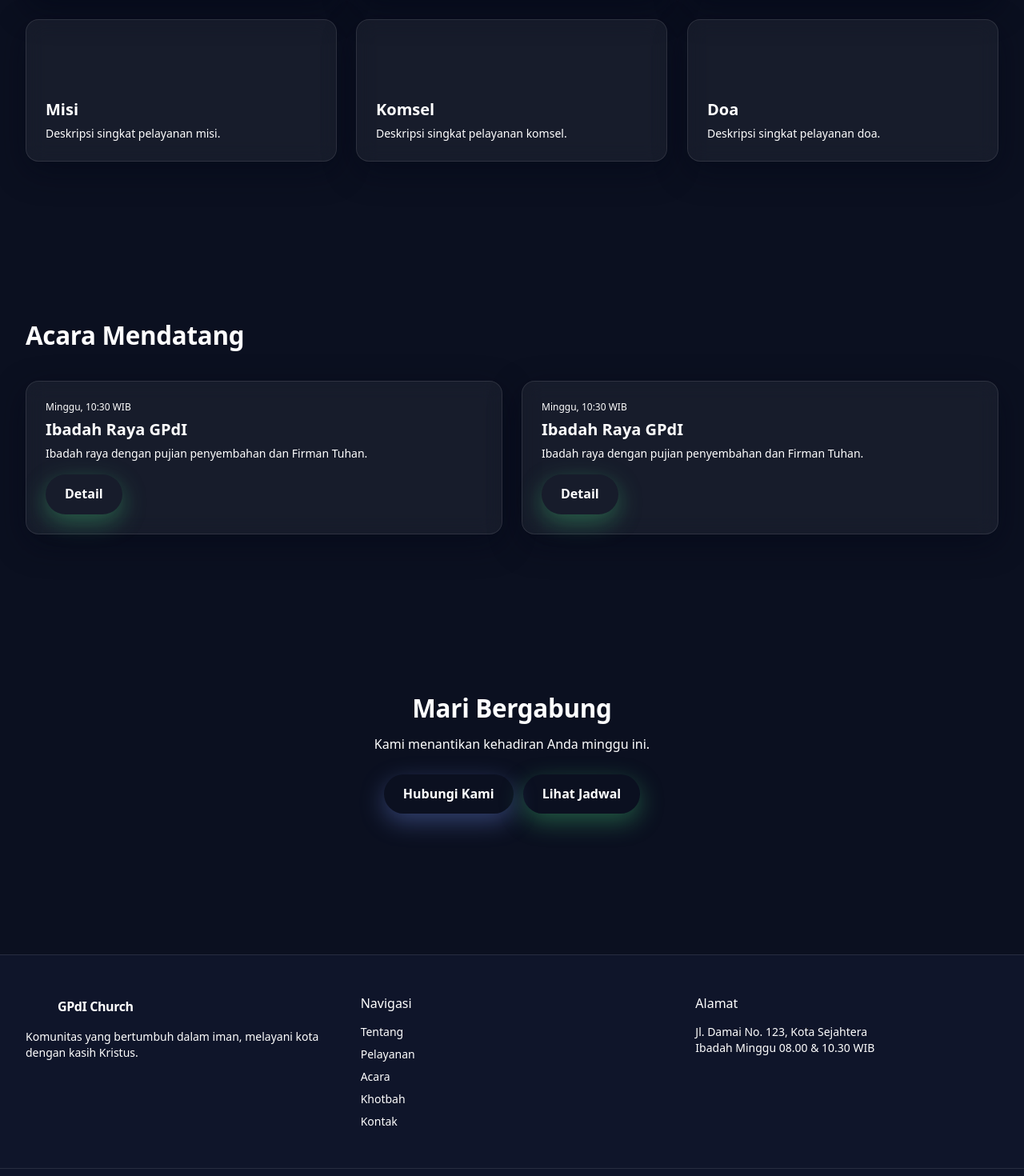
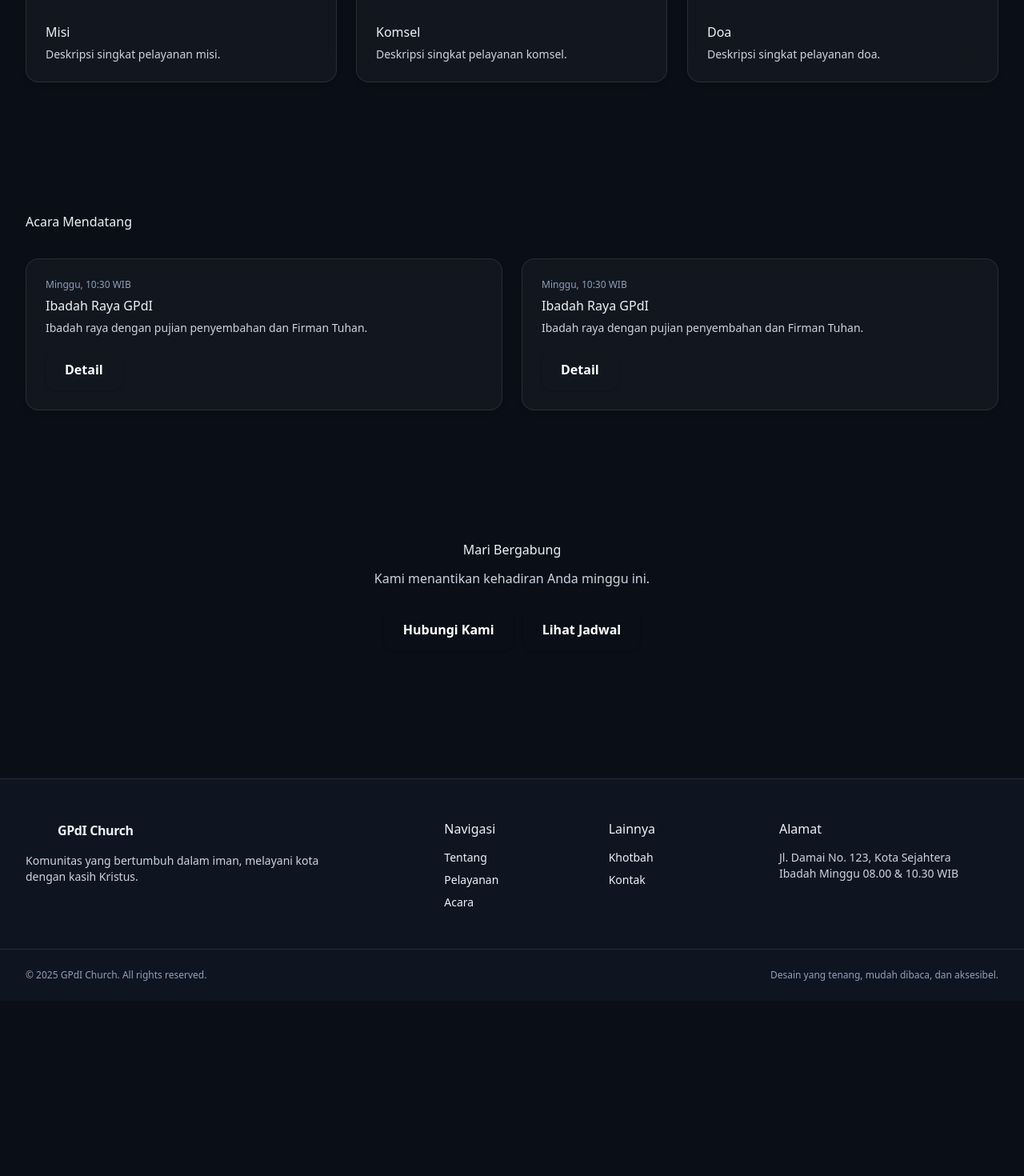
Before and after one commit to TheophilusAE/GPDI-2, a Next.js app: page / in a window 1280 px wide. Shown: the part 1100-2570 px from the top of the page at 80% size. After the commit the page ends 2351 px from the top, so only its background shows below. Built offline with nearby package versions, Linux system fonts and the light colour scheme.

Commit message:
Website V4

```diff
--- a/src/app/about/ui/AboutClient.tsx
+++ b/src/app/about/ui/AboutClient.tsx
@@ -7,8 +7,8 @@ export default function AboutClient() {
     <main className="section-pad">
       <div className="container-responsive grid lg:grid-cols-2 gap-10 items-start">
         <div>
-          <h1 className="text-3xl sm:text-4xl font-extrabold neon-text-secondary text-white">Tentang Kami</h1>
-          <p className="text-slate-300 mt-3">GPdI adalah gereja yang berfokus pada Firman, doa, dan misi.</p>
+          <h1 className="font-extrabold neon-text-secondary text-white">Tentang Kami</h1>
+          <p className="text-slate-300 mt-3 max-w-prose">GPdI adalah gereja yang berfokus pada Firman, doa, dan misi.</p>
           <div className="mt-6 space-y-4 text-slate-300">
             <p>Kami percaya kepada Yesus Kristus sebagai Tuhan dan Juruselamat.</p>
             <p>Kami melayani keluarga, anak-anak, pemuda, dan komunitas sekitar.</p>
--- a/src/app/contact/page.tsx
+++ b/src/app/contact/page.tsx
@@ -7,7 +7,7 @@ export default function ContactPage() {
     <main className="section-pad">
       <div className="container-responsive grid lg:grid-cols-2 gap-10">
         <div>
-          <h1 className="text-3xl sm:text-4xl font-extrabold text-white neon-text-secondary">Kontak</h1>
+          <h1 className="font-extrabold text-white neon-text-secondary">Kontak</h1>
           <p className="text-slate-300 mt-3">Silakan tinggalkan pesan, kami akan segera membalas.</p>
           <form className="mt-6 space-y-4">
             <input className="w-full rounded-xl border border-white/10 bg-white/5 text-white placeholder:text-slate-400 px-4 py-3" placeholder="Nama" />
--- a/src/app/events/ui/EventsClient.tsx
+++ b/src/app/events/ui/EventsClient.tsx
@@ -6,7 +6,7 @@ export default function EventsClient() {
   return (
     <main className="section-pad">
       <div className="container-responsive">
-        <h1 className="text-3xl sm:text-4xl font-extrabold text-white neon-text-secondary">Acara</h1>
+        <h1 className="font-extrabold text-white neon-text-secondary">Acara</h1>
         <div className="mt-8 grid gap-6 sm:grid-cols-2">
           {[1, 2, 3, 4].map((n, i) => (
             <motion.div key={n} initial={{ opacity: 0, y: 8 }} whileInView={{ opacity: 1, y: 0 }} viewport={{ once: true }} transition={{ delay: i * 0.05 }} className="glass rounded-2xl p-6">
--- a/src/app/globals.css
+++ b/src/app/globals.css
@@ -2,37 +2,37 @@
 
 /* Theme tokens using [data-theme] */
 [data-theme="dark"] {
-  --background: #0b1020;
-  --foreground: #ffffff;
-  --muted: #ffffff;
-  --surface: #0f152a;
-  --surface-2: #0d1326;
-  --brand-primary: #7c9cff;
-  --brand-primary-700: #5c7de6;
-  --brand-secondary: #4ade80;
-  --brand-secondary-700: #22c55e;
-  --brand-accent: #fbbf24;
+  --background: #0a0f17;
+  --foreground: #eef2f6;
+  --muted: #c9d1db;
+  --surface: #0e1521;
+  --surface-2: #0c121c;
+  --brand-primary: #8bb8ff;
+  --brand-primary-700: #6e9de6;
+  --brand-secondary: #7bd8b0;
+  --brand-secondary-700: #55c999;
+  --brand-accent: #ffd28a;
   --brand-white: #ffffff;
   --border-soft: rgba(255,255,255,0.10);
-  --glass-bg: rgba(255,255,255,0.05);
+  --glass-bg: rgba(255,255,255,0.045);
   --hover-overlay: rgba(255,255,255,0.06);
 }
 
 [data-theme="light"] {
-  --background: #ffffff;
-  --foreground: #0b1020;
-  --muted: #0b1020;
-  --surface: #f3f6fb;
-  --surface-2: #e9eef7;
-  --brand-primary: #3b5bdb; /* deeper indigo for light */
-  --brand-primary-700: #364fc7;
-  --brand-secondary: #16a34a;
-  --brand-secondary-700: #15803d;
-  --brand-accent: #d97706;
-  --brand-white: #0b1020; /* contrast text on colored buttons stays dark in light? keep white text -> override in buttons */
+  --background: #fafaf8;
+  --foreground: #0f1720;
+  --muted: #334155;
+  --surface: #f3f4f6;
+  --surface-2: #ebecef;
+  --brand-primary: #3758f9;
+  --brand-primary-700: #2f4ed6;
+  --brand-secondary: #2fb78a;
+  --brand-secondary-700: #269a74;
+  --brand-accent: #b7791f;
+  --brand-white: #ffffff;
   --border-soft: rgba(0,0,0,0.10);
-  --glass-bg: rgba(0,0,0,0.05);
-  --hover-overlay: rgba(0,0,0,0.06);
+  --glass-bg: rgba(255,255,255,0.6);
+  --hover-overlay: rgba(0,0,0,0.04);
 }
 
 @theme inline {
@@ -55,28 +55,28 @@
 
 body {
   background:
-    radial-gradient(900px 700px at 10% -10%, rgba(124,156,255,0.10), transparent 60%),
-    radial-gradient(1000px 750px at 120% 0%, rgba(74,222,128,0.10), transparent 60%),
+    radial-gradient(80rem 60rem at 10% -10%, color-mix(in oklab, var(--brand-primary) 12%, transparent), transparent 60%),
+    radial-gradient(85rem 62rem at 120% 0%, color-mix(in oklab, var(--brand-secondary) 12%, transparent), transparent 60%),
     var(--background);
   color: var(--foreground);
   font-family: ui-sans-serif, system-ui, -apple-system, Segoe UI, Roboto,
     Helvetica, Arial, "Apple Color Emoji", "Segoe UI Emoji";
-  line-height: 1.6;
+  line-height: 1.75;
 }
 
 /* Typography scale for comfort */
-:where(h1){ font-size: clamp(2rem, 2vw + 1.5rem, 3.25rem); font-weight: 800; letter-spacing: -0.02em; }
-:where(h2){ font-size: clamp(1.5rem, 1.2vw + 1rem, 2.25rem); font-weight: 700; letter-spacing: -0.01em; }
-:where(h3){ font-size: 1.25rem; font-weight: 600; }
-:where(p){ color: var(--muted); }
+::where(h1){ font-size: clamp(2.25rem, 2.2vw + 1.5rem, 3.5rem); font-weight: 800; letter-spacing: -0.02em; }
+::where(h2){ font-size: clamp(1.75rem, 1.3vw + 1rem, 2.5rem); font-weight: 700; letter-spacing: -0.01em; }
+::where(h3){ font-size: 1.125rem; font-weight: 600; }
+::where(p){ color: var(--muted); }
 
 /* Enforce white text across common elements */
-:where(p, span, li, h1, h2, h3, h4, h5, h6, small, a, button, label, input, textarea, select, strong, em) {
+::where(p, span, li, h1, h2, h3, h4, h5, h6, small, a, button, label, input, textarea, select, strong, em) {
   color: var(--foreground) !important;
 }
 
 /* Focus styles */
-:where(a, button, input, select, textarea):focus-visible {
+::where(a, button, input, select, textarea):focus-visible {
   outline: 2px solid color-mix(in oklab, var(--brand-primary) 70%, white 30%);
   outline-offset: 2px;
   border-radius: 0.5rem;
@@ -93,21 +93,21 @@ body {
 }
 
 .btn-primary {
-  @apply inline-flex items-center justify-center rounded-full bg-[--color-primary] text-white px-6 py-3 font-semibold shadow-[0_10px_30px_rgba(124,156,255,0.35)] hover:shadow-[0_16px_40px_rgba(124,156,255,0.45)] active:scale-[0.98] transition;
+  @apply inline-flex items-center justify-center rounded-xl bg-[--color-primary] text-white px-6 py-3 font-semibold shadow-sm hover:shadow-md active:scale-[0.99] transition;
 }
 
 .btn-secondary {
-  @apply inline-flex items-center justify-center rounded-full bg-[--color-secondary] text-white px-6 py-3 font-semibold shadow-[0_10px_30px_rgba(74,222,128,0.35)] hover:shadow-[0_16px_40px_rgba(74,222,128,0.45)] active:scale-[0.98] transition;
+  @apply inline-flex items-center justify-center rounded-xl bg-[--color-secondary] text-white px-6 py-3 font-semibold shadow-sm hover:shadow-md active:scale-[0.99] transition;
 }
 
 .glass {
-  @apply backdrop-blur-md shadow-[0_12px_40px_rgba(2,6,23,0.45)];
-  background-color: var(--glass-bg);
+  @apply backdrop-blur-lg shadow-md;
+  background-color: color-mix(in oklab, var(--glass-bg) 85%, transparent);
   border: 1px solid var(--border-soft);
 }
 
 .section-pad {
-  @apply py-16 sm:py-24;
+  @apply py-14 sm:py-20;
 }
 
 .neon-text-primary { text-shadow: 0 4px 16px rgba(124,156,255,0.45); }
@@ -115,7 +115,7 @@ body {
 
 /* Card hover lift */
 .card-hover {
-  @apply transition-transform duration-300 ease-out will-change-transform hover:-translate-y-1;
+  @apply transition-transform duration-300 ease-out will-change-transform hover:-translate-y-0.5;
 }
 
 /* Soft divider */
--- a/src/app/ministries/ui/MinistriesClient.tsx
+++ b/src/app/ministries/ui/MinistriesClient.tsx
@@ -13,7 +13,7 @@ export default function MinistriesClient() {
   return (
     <main className="section-pad">
       <div className="container-responsive">
-        <h1 className="text-3xl sm:text-4xl font-extrabold text-white neon-text-secondary">Pelayanan</h1>
+        <h1 className="font-extrabold text-white neon-text-secondary">Pelayanan</h1>
         <div className="mt-8 grid gap-6 sm:grid-cols-2 lg:grid-cols-3">
           {items.map((it, i) => (
             <motion.div key={it.title} initial={{ opacity: 0, y: 8 }} whileInView={{ opacity: 1, y: 0 }} viewport={{ once: true }} transition={{ delay: i * 0.05 }} className="glass rounded-2xl p-6">
--- a/src/app/page.tsx
+++ b/src/app/page.tsx
@@ -9,7 +9,7 @@ export default function Home() {
       {/* Hero */}
       <section className="relative section-pad overflow-hidden">
         <div className="absolute inset-0 -z-10" />
-        <div className="absolute -top-24 -right-24 h-96 w-96 rounded-full bg-gradient-to-br from-[--color-primary]/25 to-[--color-secondary]/25 blur-3xl" />
+        <div className="absolute -top-24 -right-24 h-96 w-96 rounded-full bg-gradient-to-br from-[--color-primary]/20 to-[--color-secondary]/20 blur-3xl" />
         <div className="container-responsive grid lg:grid-cols-2 gap-10 items-center">
           <div>
             <motion.h1
@@ -32,7 +32,7 @@ export default function Home() {
               initial={{ opacity: 0, y: 10 }}
               animate={{ opacity: 1, y: 0 }}
               transition={{ delay: 0.2, duration: 0.6 }}
-              className="mt-8 flex gap-4"
+              className="mt-8 flex gap-3 flex-wrap"
             >
               <Link href="#join" className="btn-primary">Hadiri Ibadah</Link>
               <Link href="/about" className="btn-secondary">Pelajari Kami</Link>
@@ -66,7 +66,7 @@ export default function Home() {
                 transition={{ delay: i * 0.05 }}
                 className="glass rounded-2xl p-6 card-hover"
               >
-                <div className="h-14 w-14 rounded-xl bg-gradient-to-br from-[--color-primary] to-[--color-secondary] mb-4" />
+                <div className="h-12 w-12 rounded-lg bg-gradient-to-br from-[--color-primary] to-[--color-secondary] mb-3" />
                 <h3 className="font-medium">{name}</h3>
                 <p className="text-sm text-slate-300 mt-1">Deskripsi singkat pelayanan {name.toLowerCase()}.</p>
               </motion.div>
@@ -97,7 +97,7 @@ export default function Home() {
         <div className="container-responsive text-center">
           <h2 className="">Mari Bergabung</h2>
           <p className="mt-2 text-slate-300">Kami menantikan kehadiran Anda minggu ini.</p>
-          <div className="mt-6 inline-flex gap-3">
+          <div className="mt-6 inline-flex gap-3 flex-wrap justify-center">
             <Link href="/contact" className="btn-primary">Hubungi Kami</Link>
             <Link href="/events" className="btn-secondary">Lihat Jadwal</Link>
           </div>
--- a/src/app/sermons/ui/SermonsClient.tsx
+++ b/src/app/sermons/ui/SermonsClient.tsx
@@ -6,7 +6,7 @@ export default function SermonsClient() {
   return (
     <main className="section-pad">
       <div className="container-responsive">
-        <h1 className="text-3xl sm:text-4xl font-extrabold text-white neon-text-secondary">Khotbah</h1>
+        <h1 className="font-extrabold text-white neon-text-secondary">Khotbah</h1>
         <div className="mt-8 grid gap-6 sm:grid-cols-2 lg:grid-cols-3">
           {[1, 2, 3].map((n, i) => (
             <motion.div key={n} initial={{ opacity: 0, y: 8 }} whileInView={{ opacity: 1, y: 0 }} viewport={{ once: true }} transition={{ delay: i * 0.05 }} className="glass rounded-2xl p-6">
--- a/src/components/Footer.tsx
+++ b/src/components/Footer.tsx
@@ -3,27 +3,34 @@ import Link from "next/link";
 export default function Footer() {
   return (
     <footer className="mt-20 border-t" style={{borderColor: "var(--border-soft)", backgroundColor: "var(--surface)"}}>
-      <div className="container-responsive py-12 grid gap-10 sm:grid-cols-3">
-        <div>
+      <div className="container-responsive py-12 grid gap-10 md:grid-cols-12">
+        <div className="md:col-span-5">
           <div className="flex items-center gap-2">
-            <span className="inline-block h-8 w-8 rounded-full bg-gradient-to-br from-[--color-primary] to-[--color-secondary]" />
+            <span className="inline-block h-8 w-8 rounded-lg bg-gradient-to-br from-[--color-primary] to-[--color-secondary]" />
             <span className="font-semibold tracking-tight">GPdI Church</span>
           </div>
           <p className="mt-3 text-sm text-slate-300 max-w-sm">
             Komunitas yang bertumbuh dalam iman, melayani kota dengan kasih Kristus.
           </p>
         </div>
+        <div className="md:col-span-4 grid grid-cols-2 gap-8">
           <div>
             <h4 className="font-medium mb-3">Navigasi</h4>
             <ul className="space-y-2 text-sm">
               <li><Link href="/about" className="hover:text-[--color-primary]">Tentang</Link></li>
               <li><Link href="/ministries" className="hover:text-[--color-primary]">Pelayanan</Link></li>
               <li><Link href="/events" className="hover:text-[--color-primary]">Acara</Link></li>
+            </ul>
+          </div>
+          <div>
+            <h4 className="font-medium mb-3">Lainnya</h4>
+            <ul className="space-y-2 text-sm">
               <li><Link href="/sermons" className="hover:text-[--color-primary]">Khotbah</Link></li>
               <li><Link href="/contact" className="hover:text-[--color-primary]">Kontak</Link></li>
             </ul>
           </div>
-        <div>
+        </div>
+        <div className="md:col-span-3">
           <h4 className="font-medium mb-3">Alamat</h4>
           <p className="text-sm text-slate-300">
             Jl. Damai No. 123, Kota Sejahtera<br/>
@@ -34,7 +41,7 @@ export default function Footer() {
       <div className="border-t" style={{borderColor: "var(--border-soft)"}}>
         <div className="container-responsive py-6 text-xs text-slate-400 flex flex-col sm:flex-row items-center justify-between">
           <p>© {new Date().getFullYear()} GPdI Church. All rights reserved.</p>
-          <p>Desain modern, ramah keluarga, dan aksesibel.</p>
+          <p>Desain yang tenang, mudah dibaca, dan aksesibel.</p>
         </div>
       </div>
     </footer>
```
Also changed, not shown: src/components/Navbar.tsx (+7 -9 lines). Lines whose indentation alone changed are shown as unchanged.
